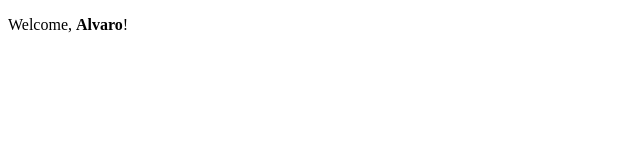
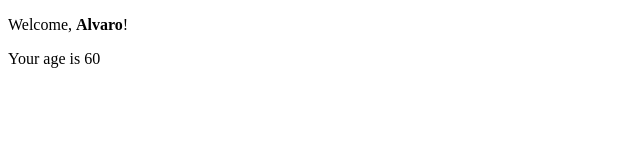
Before and after one commit to SamaJabri/Develhope-Web-React, a React (Create React App) app: page / in a window 1280 px wide. Shown: the top 160 px of the page, without its empty margins (0-640 px from the left). Built offline with nearby package versions, Linux system fonts and the light colour scheme.

Commit message:
Solved seventeenth exercise

```diff
--- a/src/App.jsx
+++ b/src/App.jsx
@@ -3,6 +3,6 @@ import Welcome from "./components/Welcome";
 
 export default class App extends Component {
   render() {
-    return <Welcome name = {<strong>Alvaro</strong>} />;
+    return <Welcome name = {<strong>Alvaro</strong>} age = "60" />;
   }
 }
--- a/src/components/Welcome.jsx
+++ b/src/components/Welcome.jsx
@@ -12,7 +12,7 @@ export default class Welcome extends Component {
     return (
       <div>
         <p>Welcome, {this.props.name}!</p>
-        {this.age && <Age age = {this.age} />}
+        { 18 < this.age && this.age < 65 && <Age age = {this.age} /> }
       </div>
     );
   }
```
